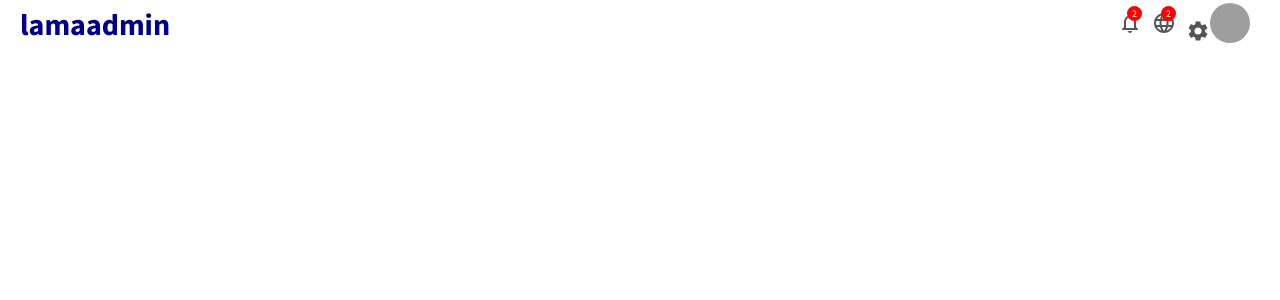
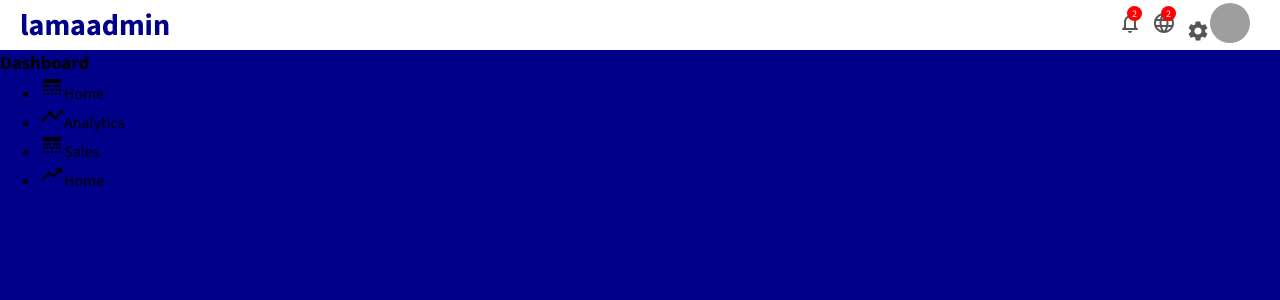
Before and after one commit to KipletingEdwin/adminDashboard, a React (Create React App) app: page / in a window 1280 px wide. Shown: the top 300 px of the page. Built offline with nearby package versions, Linux system fonts and the light colour scheme; grey boxes are pictures that could not be loaded.

Commit message:
add sidebar

```diff
--- a/src/App.js
+++ b/src/App.js
@@ -1,9 +1,14 @@
+import Sidebar from "./components/sidebar/Sidebar";
 import Topbar from "./components/topbar/Topbar";
+import './app.css';
 
 function App() {
   return (
     <div >
       <Topbar/>
+      <div className="container">
+        <Sidebar/>
+      </div>
 
     </div>
   );
--- /dev/null
+++ b/src/app.css
@@ -0,0 +1,3 @@
+.container{
+    display: flex;
+}
--- /dev/null
+++ b/src/components/sidebar/Sidebar.css
@@ -0,0 +1,5 @@
+.container{
+    flex: 1;
+    height: calc(100vh - 50px);
+    background-color: darkblue;
+}
--- /dev/null
+++ b/src/components/sidebar/Sidebar.jsx
@@ -0,0 +1,36 @@
+import React from 'react'
+import './Sidebar.css'
+import { LineStyle, Timeline, TrendingUp } from '@mui/icons-material';
+
+export default function Sidebar() {
+  return (
+    <div className='sidebar'>
+        <div className="sidebarWrapper">
+            <div className="sidebarMenu">
+                <h3 className="sidebarTitle">Dashboard</h3>
+                <ul className="sidebarList">
+                    <li className="sidebarListItem">
+                        <LineStyle/>
+                        Home
+                    </li>
+
+                    <li className="sidebarListItem">
+                        <Timeline/>
+                        Analytics
+                    </li>
+
+                    <li className="sidebarListItem">
+                        <LineStyle/>
+                        Sales
+                    </li>
+
+                    <li className="sidebarListItem">
+                        <TrendingUp/>
+                        Home
+                    </li>
+                </ul>
+            </div>
+        </div>
+    </div>
+  )
+}
```
